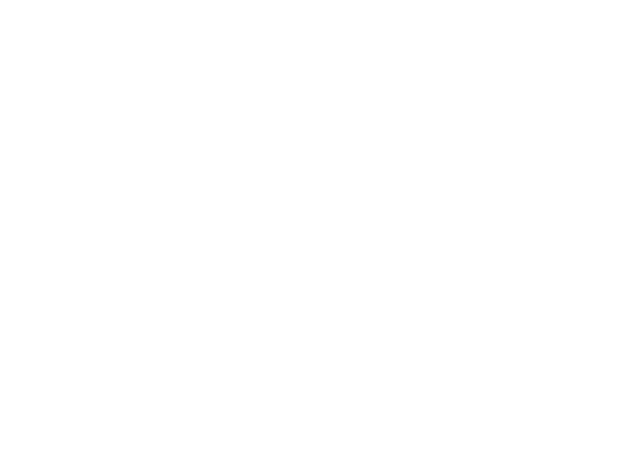
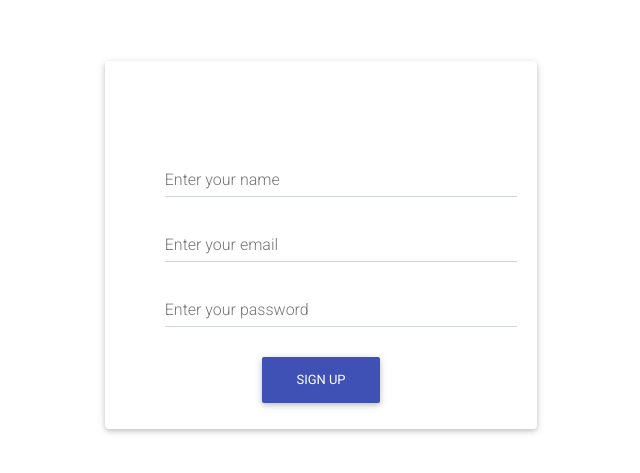
Before and after one commit to GhassanALNomani/Round, a React (Create React App) app in the folder frontend/: page /signup in a window 1280 px wide. Shown: the part 147-620 px from the top of the page, without its empty margins (319-959 px from the left). Built offline with nearby package versions, Linux system fonts and the light colour scheme.

Commit message:
showpage, login, app,

```diff
--- a/frontend/package.json
+++ b/frontend/package.json
@@ -6,6 +6,7 @@
     "@testing-library/jest-dom": "^5.11.9",
     "@testing-library/react": "^11.2.5",
     "@testing-library/user-event": "^12.6.3",
+    "axios": "^0.21.1",
     "mdbreact": "^5.0.1",
     "react": "^17.0.1",
     "react-dom": "^17.0.1",
--- a/frontend/src/App.js
+++ b/frontend/src/App.js
@@ -1,26 +1,35 @@
-import React from 'react';
+import './App.css';
+import Signup from './components/Signup';
 import Login from './components/Login';
- import { BrowserRouter as Router, Route } from "react-router-dom";
+import Landing from './components/Landing';
 
+import ShowPage from './components/ShowPage';
 
-
-
-
-
+import { BrowserRouter as Router, Route, Switch } from 'react-router-dom'
 function App() {
   return (
-    <>
+    <div className="classicformpage">
     <Router>
+      <Switch>
+      <Route path="/landing">
+                <Landing />
+              </Route>
 
-<Route exact path="/login">
+              <Route path="/login">
                 <Login />
               </Route>
 
+
+      <Route path="/signup">
+                <Signup />
+              </Route>
+              <Route path="/show">
+                <ShowPage />
+              </Route>
+
+      </Switch>
     </Router>
-
-      </>
-
+    </div>
   );
 }
-
 export default App;
--- /dev/null
+++ b/frontend/src/components/Landing.jsx
@@ -0,0 +1,35 @@
+import React from 'react'
+import {
+    MDBNavbar, MDBNavbarBrand, MDBNavbarNav, MDBNavItem, MDBNavLink, MDBLink, MDBCollapse, MDBDropdown,
+    MDBFooter, MDBDropdownMenu, MDBDropdownItem, MDBIcon
+} from "mdbreact";
+
+export default function Landing() {
+    return (
+        <div>
+            <MDBNavbar color="black" dark expand="md" style={{height:'100px'}}>
+            <MDBNavbarBrand>
+            <strong className="white-text" ><h2>NAME</h2></strong>
+            </MDBNavbarBrand>
+
+            <MDBNavbarNav left>
+            <MDBNavItem active>
+              <MDBLink to="/home">Home</MDBLink>
+            </MDBNavItem>
+            </MDBNavbarNav >
+            <MDBNavLink to="/login" color="light">
+            <MDBIcon color="light" icon="user" style={{padding:'100px'}}/>
+            </MDBNavLink>
+
+
+
+            </MDBNavbar>
+            <div className="bg" />;
+            <MDBFooter color="black" className="font-small pt-4 mt-4" style={{height:'10vh'}}>
+
+</MDBFooter>
+
+        </div>
+
+    )
+}
--- a/frontend/src/components/Login.jsx
+++ b/frontend/src/components/Login.jsx
@@ -1,8 +1,55 @@
-import React from 'react'
-import {MDBAnimation, MDBCard, MDBCardBody, MDBCol, MDBIcon, MDBInput,MDBContainer,MDBBtn,MDBLink  } from 'mdbreact';
-export default function Signup() {
+import { MDBAnimation, MDBCard, MDBCardBody, MDBCol, MDBIcon, MDBInput, MDBContainer, MDBBtn, MDBLink,MDBAlert } from 'mdbreact';
+import axios from "axios";
+import React, { useState } from "react";
+import { useHistory } from "react-router-dom";
+
+export default function Login(props) {
+  const history = useHistory();
+  const [credentials, setCredentials] = useState({ email: "", password: "" });
+  const [register, setRegister] = useState(true); // to show aleart
+
+  const onChangeInput = (event) => {
+    const { name, value } = event.target;
+    setCredentials({
+      ...credentials,
+      [name]: value,
+    });
+  };
+
+
+  const onSubmit = (event) => {
+
+    event.preventDefault();
+    axios
+      .post("http://localhost:5000/users/login", credentials)
+      .then((res) => {
+        console.log("Express backend /login response", res);
+
+        const token = res.data.token;
+        const msg = res.data.msg;
+
+        if (token) {
+          localStorage.setItem("jwtToken", token);
+          props.loginCallback();
+
+          history.push("/home");
+
+        } else {
+          console.log("Login error: ", msg);
+          setRegister(false)
+        }
+
+      });
+  }
+
   return (
-        <div className='backg'>
+    <>
+    {!register && (
+      <MDBAlert color="danger">
+        The email address or password is incorrect. Please retry...
+      </MDBAlert>
+    )}
+    <div className='backg' >
       <MDBContainer
         style={{ height: '100%', width: '100%', paddingTop: '10rem' }}
         className='mt-5  d-flex justify-content-center align-items-center'
@@ -23,14 +70,17 @@ export default function Signup() {
                      iconClass='white-text' */
                   label='Your email'
                   icon='envelope'
+                  type='email'
+                  onChange={(e) => onChangeInput(e)}
                 />
                 <MDBInput
                   label='Your password'
                   icon='lock'
                   type='password'
+                  onChange={(e) => onChangeInput(e)}
                 />
                 <div className='text-center mt-4 black-text '>
-                <MDBBtn color='indigo'> Log In</MDBBtn>
+                  <MDBBtn color='indigo' onClick={(e) => onSubmit(e)}> Log In</MDBBtn>
                 </div>
                 <div className='text-center'>
                   <MDBLink to='#'  >
@@ -40,7 +90,7 @@ export default function Signup() {
                 <div className='text-center'>
 
                   <h4>New User?</h4>
-              <MDBLink to='#'  >
+                  <MDBLink to='/signup'  >
                     Sign Up
                     </MDBLink>
                 </div>
@@ -54,5 +104,6 @@ export default function Signup() {
 
       </MDBContainer>
     </div>
+    </>
   )
 }
--- /dev/null
+++ b/frontend/src/components/ShowPage.jsx
@@ -0,0 +1,48 @@
+import { MDBCard, MDBCardBody,MDBBtn, MDBCardImage, MDBCardTitle, MDBCardText, MDBRow, MDBCol, MDBIcon,MDBContainer } from 'mdbreact';
+import React, { useState,useEffect } from 'react'
+import {useParams} from 'react-router-dom';
+import axios from 'axios'
+
+
+export default function ShowPage(props) {
+
+        const {id} = useParams()
+        const selectPlace = props.selectPlace;
+        const [added, setadded] = useState(true);
+
+        const addPlace = () =>{
+            console.log("bookId = " , selectPlace._id)
+        console.log("userId = " ,props.user._id )
+        axios.post('http://localhost:4000/api/books/toread' , {bookId :selectPlace._id ,  userId :props.user._id  })
+        .then(data =>{
+            props.setAuth(pre =>({...pre , currentUser : {...pre.currentUser , favoriteBooks : data.data.favoriteBooks }}))
+            console.log(data)
+        })
+    }
+    return (
+        <div>
+             <MDBContainer
+        style={{ height: '100%', width: '100%', paddingTop: '10rem' }}
+        className='mt-5  d-flex justify-content-center align-items-center'
+      >
+            <MDBRow>
+      <MDBCol style={{ maxWidth: "40rem" }}>
+        <MDBCard reverse>
+          <MDBCardImage cascade style={{ height: '20rem' }} src="https://mdbootstrap.com/img/Photos/Slides/img%20(70).jpg" />
+          <MDBCardBody cascade className="text-center">
+            <MDBCardTitle>My adventure</MDBCardTitle>
+            <h5 className="indigo-text"><strong>Photography</strong></h5>
+            <MDBCardText>Sed ut perspiciatis unde omnis iste natus sit voluptatem accusantium doloremque laudantium, totam
+              rem aperiam.</MDBCardText>
+              <MDBBtn outline color="dark">Add To List</MDBBtn>
+
+          </MDBCardBody>
+        </MDBCard>
+      </MDBCol>
+    </MDBRow>
+
+
+    </MDBContainer>
+        </div>
+    )
+}
--- /dev/null
+++ b/frontend/src/components/Signup.jsx
@@ -0,0 +1,74 @@
+import React, { useState } from 'react'
+import { useHistory } from 'react-router-dom'
+import {MDBAnimation, MDBBtn, MDBCard, MDBCardBody, MDBCol, MDBContainer, MDBIcon, MDBInput,  MDBView  } from 'mdbreact';
+import axios from "axios";
+//import signup from '../assets/signup.jpg'
+export default function Signup() {
+    const history = useHistory();
+    const [register, setRegister] = useState(true);
+    const [user, setUser] = useState({});
+    const onChangeInput = ({ target: { name, value } }) => {
+        setUser({ ...user, [name]: value });
+        console.log(user);
+    };
+     const onSubmit = (event) => {
+        console.log(user)
+        event.preventDefault();
+        axios
+        .post("http://localhost:5000/user/signup", user)
+        .then((res) => {
+          const user = res.data.user;
+          if (user) {
+            history.push("/login");
+          } else {
+            alert("Error! check your information and try again")
+            // setTimeout(() => {
+            //   setRegister(false);
+            // }, 1000);
+          }
+        })
+        .catch((err) => console.log(err));
+    }
+    return (
+        <div className='classicformpage'>
+<MDBView>
+<MDBContainer
+            style={{ height: '100%', width: '100%', paddingTop: '10rem' }}
+            className='mt-5  d-flex justify-content-center align-items-center'
+            >
+      <MDBCol md='6' xl='5' className='mb-4'>
+                <MDBAnimation type='fadeInRight' delay='.3s'>
+                  <MDBCard id='classic-card'>
+                    <MDBCardBody className='white-text'>
+                      <h3 className='text-center'> <MDBIcon icon='user' /> Register: </h3>
+                      <hr className='hr-light' />
+                      <MDBInput
+                        /* className='white-text'
+                        iconClass='white-text' */
+                        label='Enter your name'
+                        icon='user'
+                        onChange={(e) => onChangeInput(e)}
+                      />
+                      <MDBInput
+                     /*    className='white-text'
+                        iconClass='white-text' */
+                        label='Enter your email'
+                        icon='envelope'
+                        onChange={(e) => onChangeInput(e)}/>
+                      <MDBInput
+                        label='Enter your password'
+                        icon='lock'
+                        type='password'
+                        onChange={(e) => onChangeInput(e)}/>
+                      <div className='text-center mt-4 black-text'>
+                        <MDBBtn color='indigo' onClick={(e) => onSubmit(e)}>Sign Up</MDBBtn>
+                      </div>
+                    </MDBCardBody>
+                  </MDBCard>
+                </MDBAnimation>
+              </MDBCol>
+              </MDBContainer>
+              </MDBView>
+</div>
+    )
+}
--- a/frontend/src/index.css
+++ b/frontend/src/index.css
@@ -1,13 +1,21 @@
-body {
-  margin: 0;
-  font-family: -apple-system, BlinkMacSystemFont, 'Segoe UI', 'Roboto', 'Oxygen',
-    'Ubuntu', 'Cantarell', 'Fira Sans', 'Droid Sans', 'Helvetica Neue',
-    sans-serif;
-  -webkit-font-smoothing: antialiased;
-  -moz-osx-font-smoothing: grayscale;
-}
+body, html {
+  height: 100%;
+  color: rgb(10, 0, 0);
+  }
+  .bg {
+  background-image: url('https://i.pinimg.com/736x/64/9a/00/649a009d9af2aa1b44b3b5f40adbc4a9.jpg');
+  height: 80vh;
+  background-position: center;
+  background-repeat: no-repeat;
+  background-size: cover;
+  }
 
-code {
-  font-family: source-code-pro, Menlo, Monaco, Consolas, 'Courier New',
-    monospace;
-}
+
+  .backg{
+    background-image: url("http://mdbootstrap.com/img/Photos/Others/images/91.jpg");
+    background-repeat: no-repeat;
+    background-size: cover;
+    background-position: center center;
+    height: 100vh;
+
+  }
```
Also changed, not shown: 1 other file (tests, documents, lock files or other folders). Lines whose indentation alone changed are shown as unchanged.
